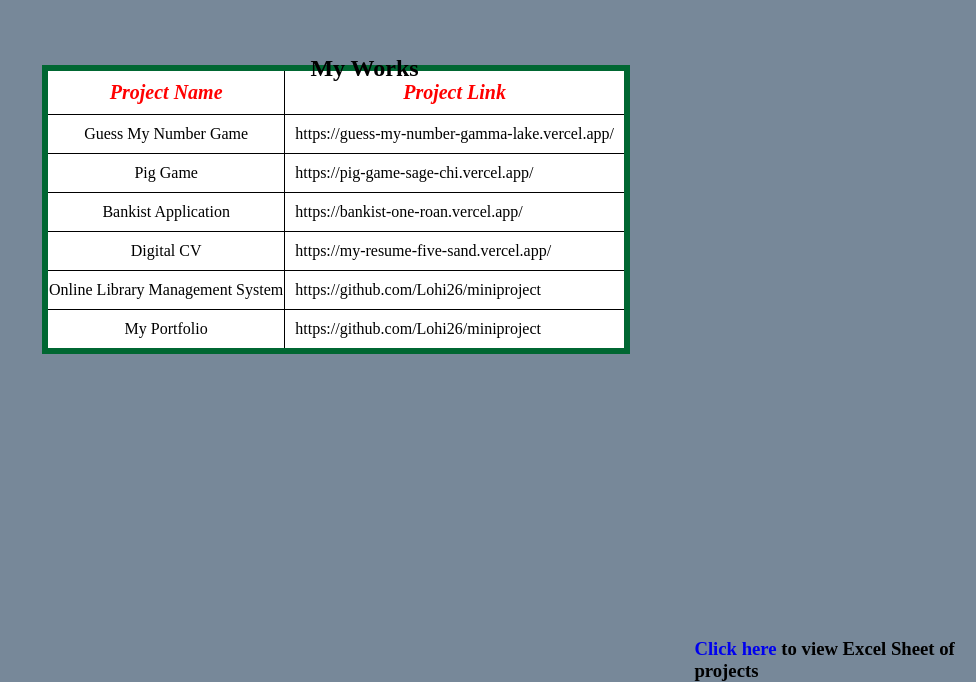
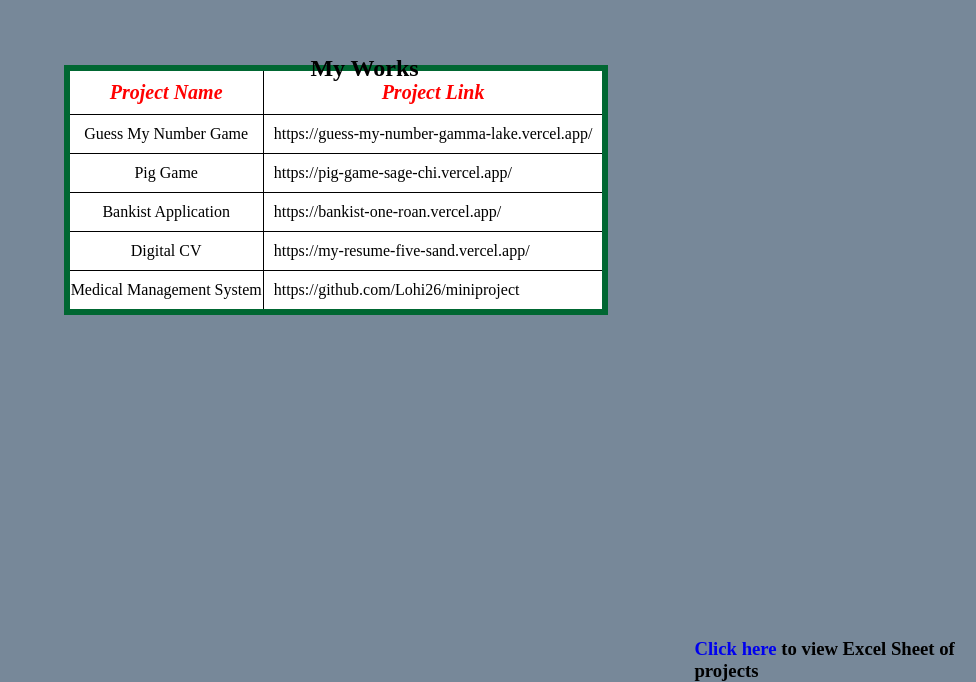
Before and after one commit to Lohi26/Projects, a plain HTML site: page Projects_Link/index.html in a window 1280 px wide. Shown: the part 125-807 px from the top of the page, without its empty margins (304-1280 px from the left). Drawn offline with Linux system fonts and the light colour scheme.

Commit message:
Project Updation

```diff
--- a/Projects_Link/index.html
+++ b/Projects_Link/index.html
@@ -39,13 +39,7 @@
             </td>
         </tr>
         <tr>
-            <td style="text-align: center;">Online Library Management System</td>
-            <td style="padding: 10px;">
-                <a href="https://github.com/Lohi26/miniproject" style="color: black;text-decoration: none;" target="_blank">https://github.com/Lohi26/miniproject</a>
-            </td>
-        </tr>
-        <tr>
-            <td style="text-align: center;">My Portfolio</td>
+            <td style="text-align: center;">Medical Management System</td>
             <td style="padding: 10px;">
                 <a href="https://github.com/Lohi26/miniproject" style="color: black;text-decoration: none;" target="_blank">https://github.com/Lohi26/miniproject</a>
             </td>
```
